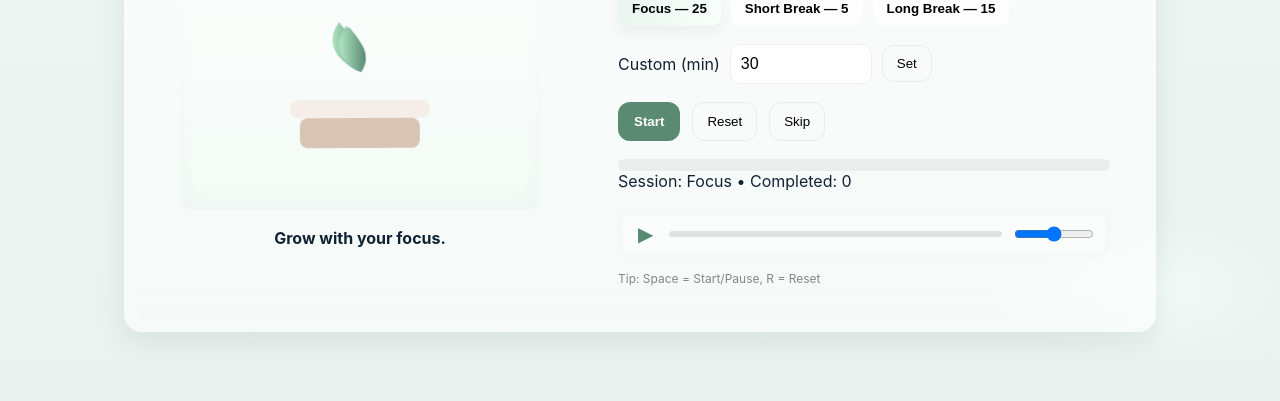
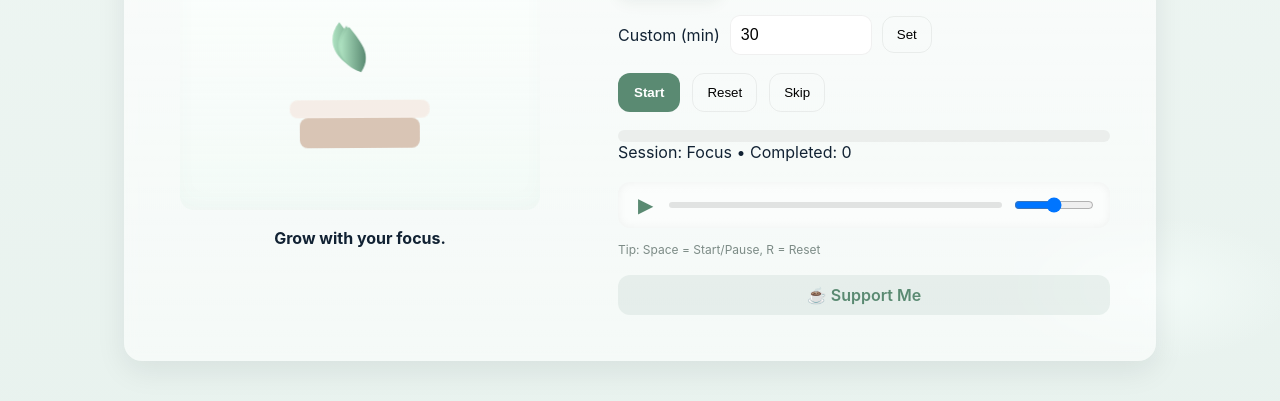
Before and after one commit to Gekkouga7z/pomodoro, a plain HTML site: page index.html in a window 1280 px wide. Shown: the part 351-752 px from the top of the page. Drawn offline with Linux system fonts and the light colour scheme.

Commit message:
Update index.html

```diff
--- a/index.html
+++ b/index.html
@@ -59,6 +59,27 @@
     .volume{width:80px}
 
     footer.small{font-size:12px;color:var(--muted);margin-top:14px}
+
+    /* Support Me Banner */
+    .support-banner {
+      margin-top:18px;
+      padding:10px 16px;
+      background: rgba(90, 138, 114, 0.1);
+      border-radius:12px;
+      text-align:center;
+      font-weight:600;
+      color:#5a8a72;
+      transition: background 0.3s;
+    }
+    .support-banner a {
+      text-decoration: none;
+      color: inherit;
+    }
+    .support-banner:hover {
+      background: rgba(90, 138, 114, 0.2);
+      cursor: pointer;
+    }
+
     @media (max-width:900px){.card{grid-template-columns:1fr;}}
   </style>
 </head>
@@ -120,6 +141,14 @@
         <input type="range" class="volume" id="musicVolume" min="0" max="1" step="0.01" value="0.5" />
       </div>
       <footer class="small">Tip: Space = Start/Pause, R = Reset</footer>
+
+      <!-- Support Me Banner -->
+      <div class="support-banner">
+        <a href="https://www.buymeacoffee.com/yourusername" target="_blank">
+          ☕ Support Me
+        </a>
+      </div>
+
     </section>
   </div>
 
```
